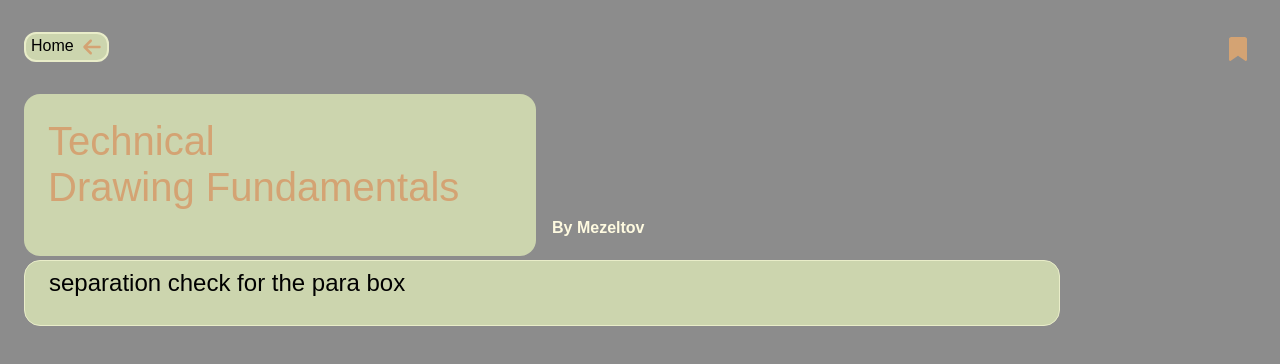
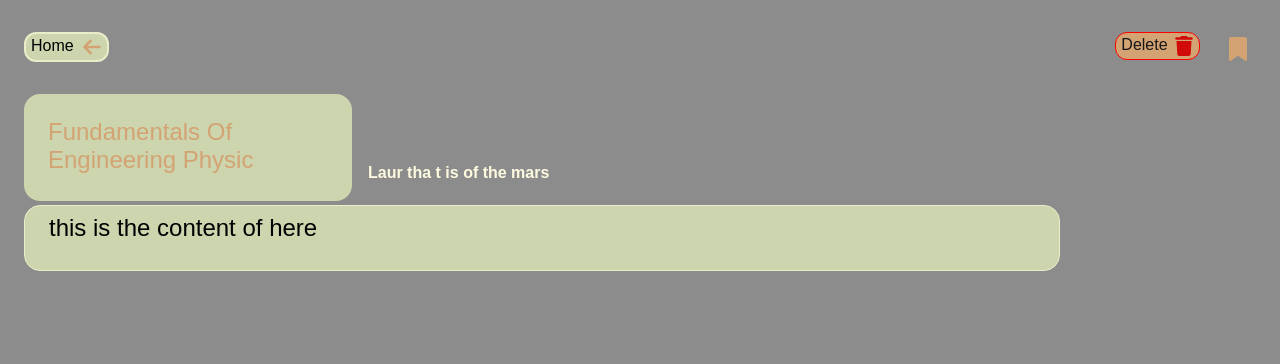
Before and after one commit to Luciferviking/notevook, a Next.js app: page /components/card/0 in a window 1280 px wide. Shown: the top 364 px of the page. Built offline with nearby package versions, Linux system fonts and the light colour scheme.

Commit message:
delete api added
fixed the data hole in databse problem by reissuing the ids after an object is deleted so that the ids are consecutive

```diff
--- a/data/mockData.json
+++ b/data/mockData.json
@@ -1,19 +1,31 @@
 [
   {
     "id": 0,
-    "title": "By Mezeltov",
-    "content": "Technical \nDrawing Fundamentals ",
-    "paragraph": "separation check for the para box"
-  },
-  {
-    "id": 1,
     "title": "Laur tha t is of the mars",
     "content": "Fundamentals Of Engineering Physic",
     "paragraph": "this is the content of here"
   },
   {
+    "id": 1,
+    "content": "New demo content is created",
+    "paragraph": "demo paragraph",
+    "title": "New Object"
+  },
+  {
     "id": 2,
-    "content": "demo is going to be changed",
+    "content": "New demo content is created",
+    "paragraph": "demo paragraph",
+    "title": "New Object"
+  },
+  {
+    "id": 3,
+    "content": "New demo content is created",
+    "paragraph": "demo paragraph",
+    "title": "New Object"
+  },
+  {
+    "id": 4,
+    "content": "New demo content is created",
     "paragraph": "demo paragraph",
     "title": "New Object"
   }
--- /dev/null
+++ b/src/app/api/deleteData/route.js
@@ -0,0 +1,47 @@
+// src/app/api/delete/route.js (for the app directory structure)
+import fs from "fs";
+import path from "path";
+
+export async function POST(req) {
+  const dataPath = path.join(process.cwd(), "data", "mockData.json"); // Path to your JSON file
+
+  try {
+    // Read the request body and parse JSON
+    const { id_ } = await req.json();
+
+    // Read the current data from the file
+    const fileData = fs.readFileSync(dataPath, "utf8");
+    const jsonArray = JSON.parse(fileData);
+
+    // Find and delete the item with the matching ID
+    const index = jsonArray.findIndex((item) => item.id === id_);
+    if (index === -1) {
+      return new Response(
+        JSON.stringify({ error: "Item not found" }),
+        { status: 404, headers: { "Content-Type": "application/json" } }
+      );
+    }
+
+    // Splice the array to remove the item
+    jsonArray.splice(index, 1);
+
+    // changing the id of other data so it doesn't leaves hole in the data id
+    for(let i = id_; i < jsonArray.length; i++){
+        //  console.log(i);
+          jsonArray[i].id = i;
+      }
+
+    // Write the updated data back to the file
+    fs.writeFileSync(dataPath, JSON.stringify(jsonArray, null, 2), "utf8");
+
+    return new Response(
+      JSON.stringify({ message: "Item deleted successfully", data: jsonArray }),
+      { status: 200, headers: { "Content-Type": "application/json" } }
+    );
+  } catch (error) {
+    return new Response(
+      JSON.stringify({ error: "Failed to delete item" }),
+      { status: 500, headers: { "Content-Type": "application/json" } }
+    );
+  }
+}
--- /dev/null
+++ b/src/app/components/delete/page.jsx
@@ -0,0 +1,45 @@
+"use client";
+
+import { useRouter } from "next/navigation"; // For navigation
+import styles from "./page.module.css";
+import Image from "next/image";
+
+export default function DeleteButton({ id_ }) {
+  const router = useRouter();
+
+  const handleDelete = async () => {
+    try {
+      const response = await fetch("/api/deleteData", {
+        method: "POST",
+        headers: { "Content-Type": "application/json" },
+        body: JSON.stringify({ id_ }),
+      });
+
+      if (response.ok) {
+        const data = await response.json();
+        console.log("Item deleted:", data);
+
+        // Redirect to a different page (e.g., homepage)
+        router.push("/");
+      } else {
+        console.error("Failed to delete item");
+      }
+    } catch (error) {
+      console.error("Error while deleting item:", error);
+    }
+  };
+
+  return (
+    <button onClick={handleDelete} id={styles.mainCont}>
+      <p>Delete</p>
+      <Image
+        aria-hidden
+        src="/delete.svg"
+        alt="File icon"
+        width={20}
+        height={20}
+        id={styles.saveImg}
+      />
+    </button>
+  );
+}
--- /dev/null
+++ b/src/app/components/delete/page.module.css
@@ -0,0 +1,14 @@
+#mainCont {
+  all: unset;
+  border: 1.7px solid red;
+  background-color: var(--bg-1);
+  padding: 3px 5px;
+  border-radius: 12px;
+
+  position: absolute;
+  top: 2rem;
+  right: 5rem;
+  display: grid;
+  grid-template-columns: auto auto;
+  grid-gap: 0.4rem;
+}
--- a/src/app/components/input/inputContent/page.jsx
+++ b/src/app/components/input/inputContent/page.jsx
@@ -2,6 +2,7 @@
 import Image from "next/image";
 import React, { useState, useRef, useEffect } from "react";
 import styles from "./page.module.css";
+import Remove from "../../delete/page";
 
 const InputContent = ({ getSlug, getContent }) => {
   const getContentOnly = getContent.content;
@@ -88,7 +89,7 @@ const InputContent = ({ getSlug, getContent }) => {
   // for text area dynamic rows
   const adjustRows = () => {
     if (textareaRef.current) {
-      const lineHeight = 46.25; // Adjust based on your textarea's CSS line height fontsize(rem) * 18.5
+      const lineHeight = 27.75; // Adjust based on your textarea's CSS line height fontsize(rem) * 18.5
       const { scrollHeight } = textareaRef.current;
 
       // Calculate rows based on scrollHeight and line height
@@ -174,6 +175,7 @@ const InputContent = ({ getSlug, getContent }) => {
         </form>
         <p>{response}</p>
       </div>
+      <Remove id_={getSlug} />
     </div>
   );
 };
--- a/src/app/components/input/inputContent/page.module.css
+++ b/src/app/components/input/inputContent/page.module.css
@@ -13,11 +13,11 @@
   color: var(--bg-1);
   /* width: 70%; */
   /* border: 2px solid green; */
-  font-size: var(--font-xl);
+  font-size: var(--font-l);
   resize: "none";
   overflow: hidden;
   min-height: "40px";
-  line-height: 46px;
+  line-height: 27.75px;
   /* border: 2px solid red; */
 
   background-color: var(--bg-5);
```
Also changed, not shown: public/delete.svg (added).
